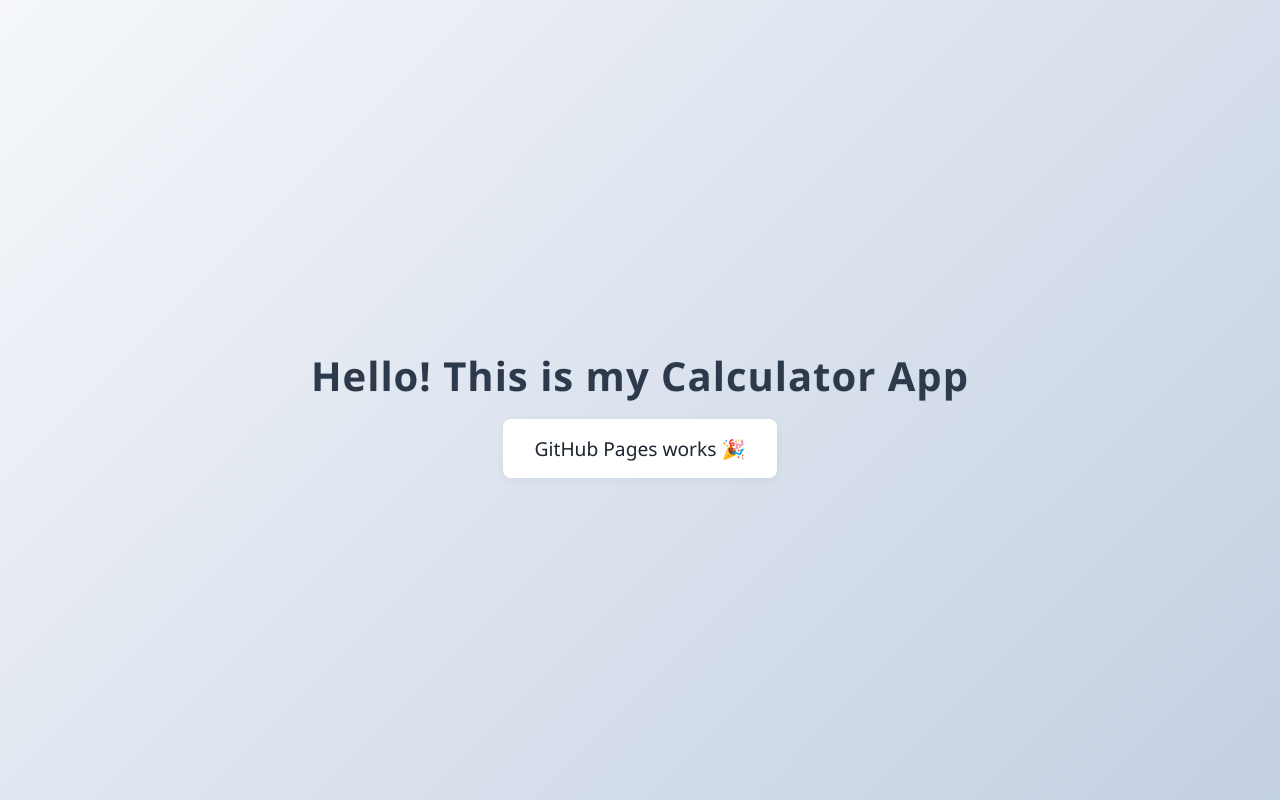
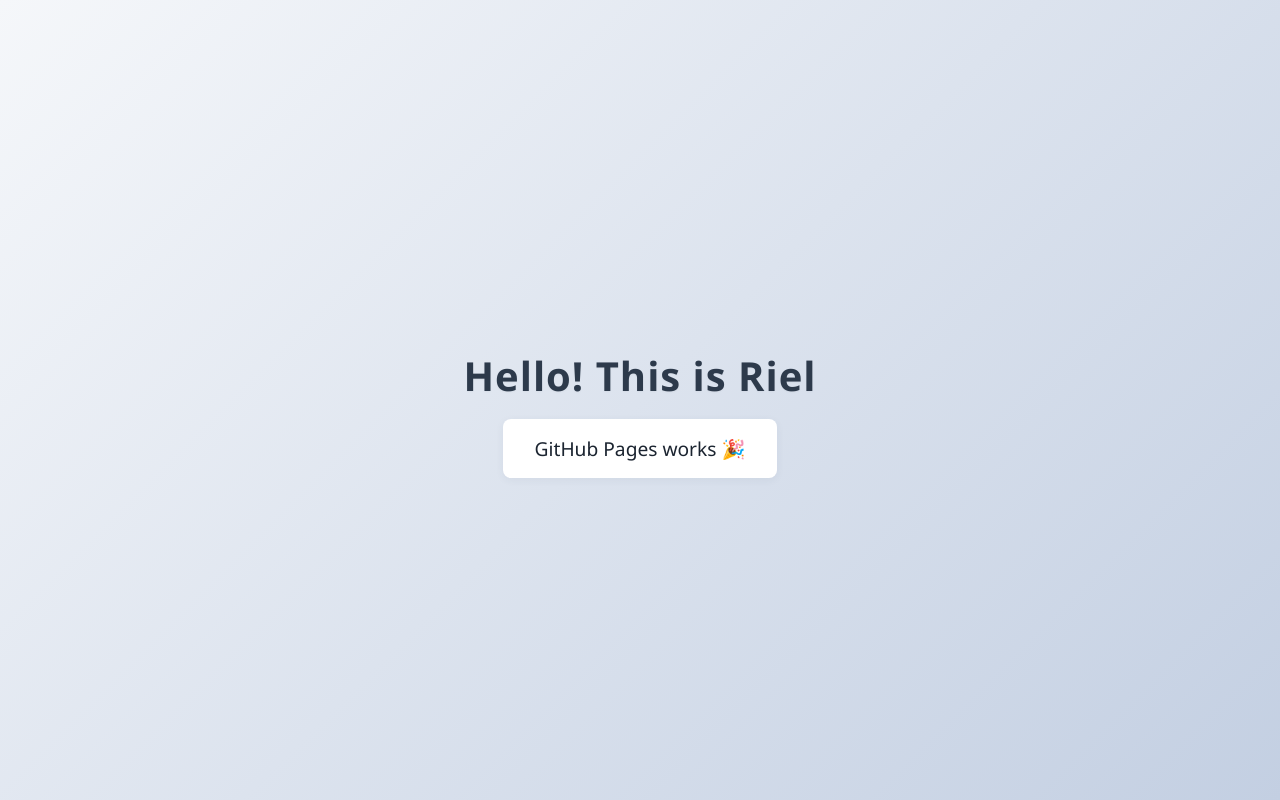
Before and after one commit to roque-riri2426/calculator-app, a plain HTML site: page index.html in a window 1280 px wide. Drawn offline with Linux system fonts and the light colour scheme.

Commit message:
Update index.html

```diff
--- a/index.html
+++ b/index.html
@@ -47,7 +47,7 @@
   </style>
 </head>
 <body>
-  <h1>Hello! This is my Calculator App</h1>
+  <h1>Hello! This is Riel</h1>
   <p>GitHub Pages works 🎉</p>
 </body>
 </html>
```
